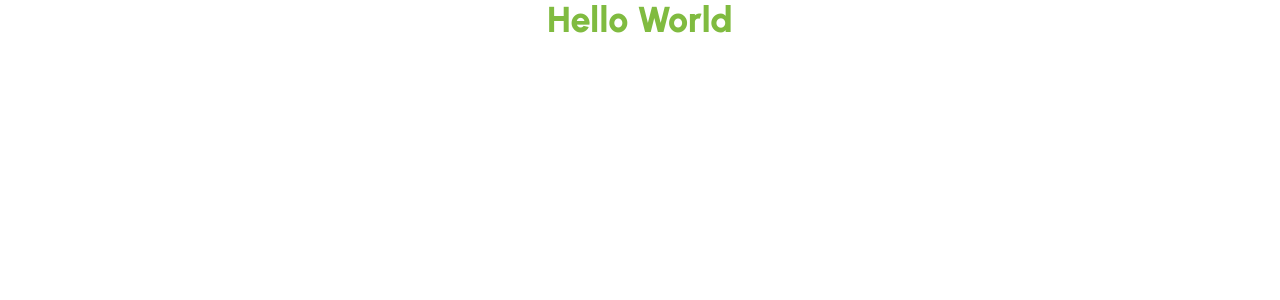
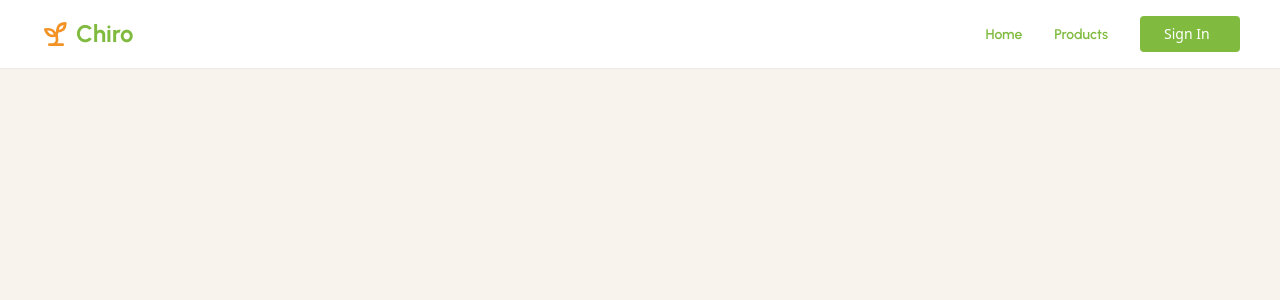
Before and after one commit to TrekHub/chiro, a React (Vite) app: page / in a window 1280 px wide. Shown: the top 300 px of the page. Built offline with nearby package versions, Linux system fonts and the light colour scheme.

Commit message:
chore: Update dependencies and import statements

```diff
--- a/index.html
+++ b/index.html
@@ -1,4 +1,4 @@
-<!DOCTYPE html>
+<!doctype html>
 <html lang="en">
   <head>
     <meta charset="UTF-8" />
--- a/package.json
+++ b/package.json
@@ -10,6 +10,9 @@
     "preview": "vite preview"
   },
   "dependencies": {
+    "flowbite": "^2.3.0",
+    "flowbite-react": "^0.9.0",
+    "lucide-react": "^0.383.0",
     "react": "^18.2.0",
     "react-dom": "^18.2.0"
   },
--- a/src/App.jsx
+++ b/src/App.jsx
@@ -1,15 +1,12 @@
+// import NavBar from "./components/NavBar";
+
+import { NavBar } from "./components/NavBar";
+
 function App() {
   return (
-    <>
-      <div>
-        <h1
-          className="text-4xl font-extrabold
-         text-center text-custom-light-green font-urbanist"
-        >
-          Hello World
-        </h1>
-      </div>
-    </>
+    <div className="h-screen w-full bg-custom-bg">
+      <NavBar />
+    </div>
   );
 }
 
--- /dev/null
+++ b/src/components/Btn.jsx
@@ -0,0 +1,12 @@
+/* eslint-disable react/prop-types */
+// import React from 'react'
+
+const Btn = (props) => {
+  return (
+    <div className="bg-custom-light-green w-[100px] text-white text-sm py-2 px-6 rounded  md:ml-8 hover:bg-custom-orange duration-500 ">
+      {props.children}
+    </div>
+  );
+};
+
+export default Btn;
--- /dev/null
+++ b/src/components/NavBar.jsx
@@ -0,0 +1,50 @@
+// import { Btn } from "./Btn";
+import { Menu, Sprout, X } from "lucide-react";
+import Btn from "./Btn";
+import { useState } from "react";
+
+export function NavBar() {
+  let links = [
+    { name: "Home", href: "/" },
+    { name: "Products", href: "/products" },
+  ];
+
+  let [open, setOpen] = useState(false);
+  return (
+    <>
+      <div className="shadow-sm w-full fixed top-0 left-0">
+        <div className="md:flex items-center justify-between bg-white py-4 md:px-10 px-7">
+          <div className="text-custom-light-green font-bold font-urbanist text-2xl flex cursor-pointer items-center">
+            <span className="mr-1 text-custom-orange ">
+              <Sprout size={32} />
+            </span>
+            Chiro
+          </div>
+          <div
+            onClick={() => setOpen(!open)}
+            className="absolute right-8 top-6 cursor-pointer md:hidden"
+          >
+            {open ? <X /> : <Menu />}
+          </div>
+          <ul
+            className={`md:flex  md:items-center md:pb-0 pb-12  absolute md:static bg-white md:z-auto z-[-1] left-0  w-full md:w-auto  md:px-0 px-9 transition-all duration-500 ease-in ${
+              open ? "top-10" : "-top-96"
+            } `}
+          >
+            {links.map((link) => (
+              <li className="md:ml-8 text-sm md:my-0 my-7 " key={link.name}>
+                <a
+                  href={link.href}
+                  className="text-custom-light-green font-urbanist font-semibold hover:text-custom-orange"
+                >
+                  {link.name}
+                </a>
+              </li>
+            ))}
+            <Btn>Sign In</Btn>
+          </ul>
+        </div>
+      </div>
+    </>
+  );
+}
--- a/tailwind.config.js
+++ b/tailwind.config.js
@@ -1,4 +1,5 @@
-/** @type {import('tailwindcss').Config} */
+import flowbitePlugin from "flowbite/plugin";
+import flowbite from "flowbite-react/tailwind";
 export default {
   content: ["./src/**/*.{js,jsx,ts,tsx}"],
   theme: {
@@ -7,13 +8,12 @@ export default {
         "custom-light-green": "#80bb40",
         "custom-dark-green": "#041b08",
         "custom-orange": "#f39225",
-        "custom-bg": "#f8f4ed"
-
-      }
+        "custom-bg": "#f8f4ed",
+      },
     },
     fontFamily: {
       urbanist: ["Urbanist", "sans-serif"],
     },
   },
-  plugins: [],
+  plugins: [flowbitePlugin, flowbite.plugin()],
 };
```
Also changed, not shown: 1 other file (tests, documents, lock files or other folders).
